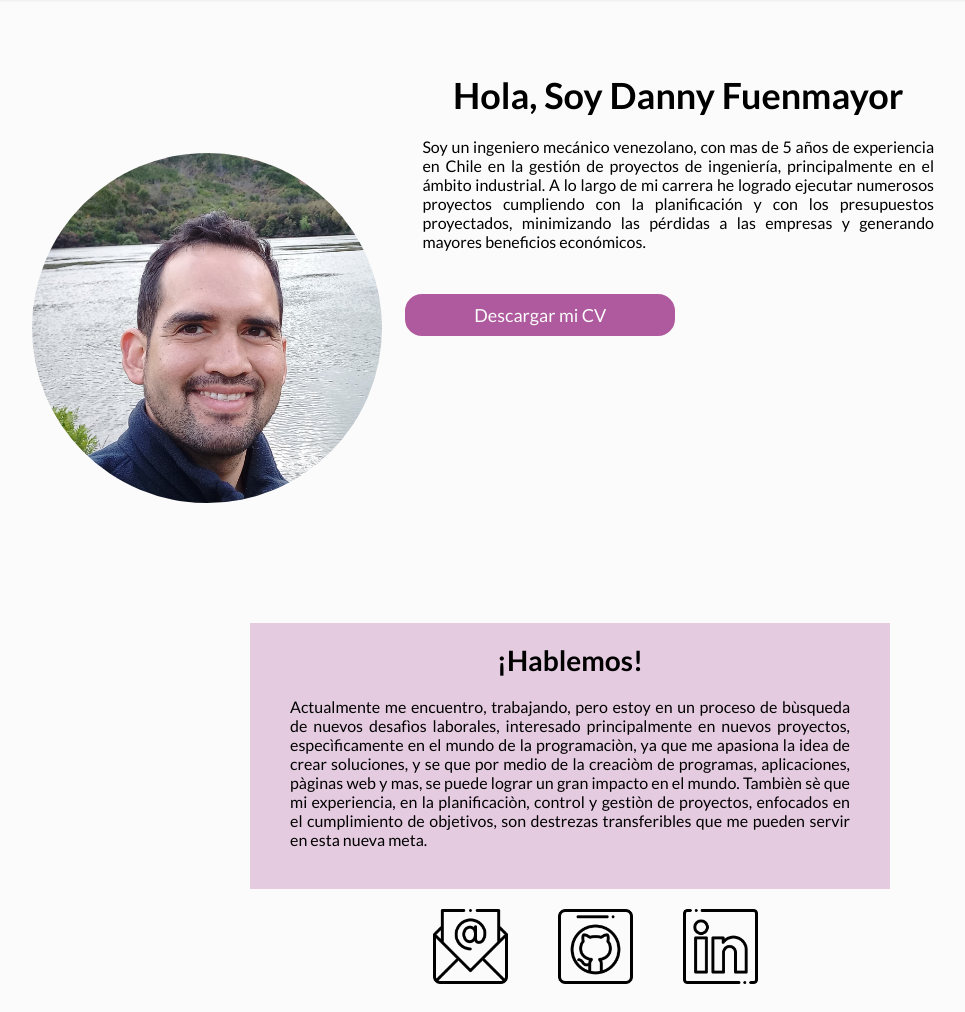
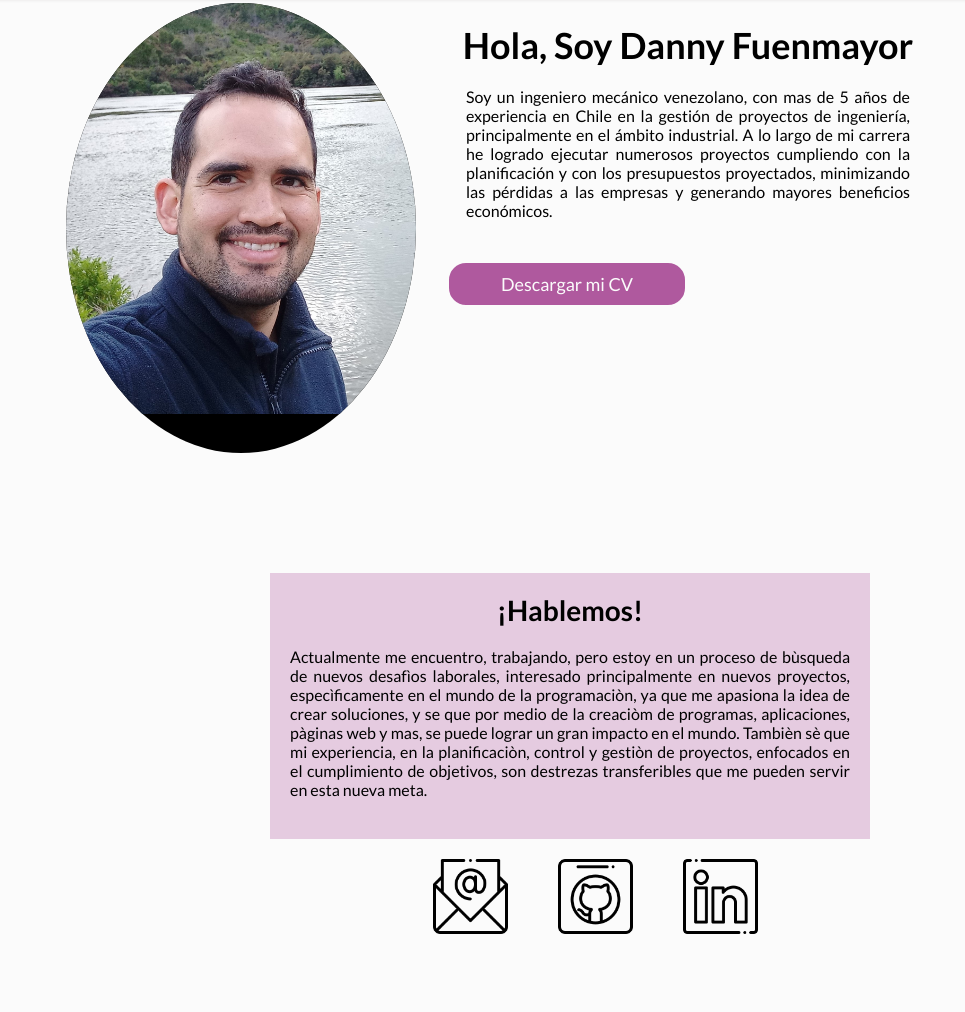
Before and after one commit to Dannyfuenmayor/proyecto-2-cod-latam, a plain HTML site: page index.html in a window 1280 px wide. Shown: the part 97-1109 px from the top of the page, without its empty margins (70-1035 px from the left). Drawn offline with Linux system fonts and the light colour scheme.

Commit message:
se agrega sección de JS y se hacen algunas modificaciones

```diff
--- a/css/styles.css
+++ b/css/styles.css
@@ -31,7 +31,8 @@ a {
 *  el margin: auto; para tenerlo centrado fácilmente ;)
 */
 main {
-    max-width: 767px;
+    width: 767px;
+    max-width: 100%;
     margin: auto;
     text-align: center;
     background-color: #fbfbfb;
@@ -47,7 +48,6 @@ header {
     max-height: 15vh;
     width: 100%;
     max-width: 100%;
-    margin-bottom: 20px;
     box-shadow: 0px 5px 5px 0px rgb(199, 196, 196);
     left: 0;
     top: 0;
@@ -67,9 +67,16 @@ header img{
 
 }
 .item-menu1 {
-    padding: 20px;
+   padding: 20px;
     font-size: 18px;
 
+}
+#descargar:hover,
+#item-menu2:hover,
+li.item-menu1:hover,
+li.item-menu1 a.active:hover {
+    background: rgba(175,89,158, 0.5);
+    transition: background-color 0.3s;
 }
 
 p {
@@ -78,6 +85,7 @@ p {
     padding: 20px;
     font-size: 16px;
     max-width: 400px;
+
 
 }
 
@@ -95,10 +103,8 @@ h2 {
 
 #inicio {
     min-height: 85vh;
-    margin-top: 50px;
+    padding-top: 110px;
     margin-bottom: 20px;
-    max-height: 85vh;
-
 
 
 }
@@ -115,8 +121,8 @@ h2 {
     width: 80%;
     height: auto;
     max-width: 350px;
-    max-height: 350px;
-    margin-top: 100px;
+    max-height: 40%;
+
 }
 
 .circular img {
@@ -140,21 +146,22 @@ h2 {
     color: #fbfbfb;
     font-size: 18px;
     margin-left: 25%;
-    margin-bottom: 10%;
+    margin-bottom: 20px;
 
 }
 
 #contacto {
     min-height: 85vh;
-    margin-top: 120px;
+    padding-top: 120px;
     max-height: 100vh;
     margin-bottom: 20px;
-    max-height: 85vh;
+    max-height: 100vh;
 
 }
 
 #hablemos {
     background-color: rgba(175,89,158, 0.3);
+
 }
 
 footer {
@@ -174,8 +181,10 @@ footer {
 
 @media (min-width: 1200px) {
 
+
     main {
         max-width: 100%;
+        width: 1200px;
 
     }
 
@@ -187,16 +196,15 @@ footer {
 
     }
 
-    #inicio
-    {
+    #inicio {
         display: flex;
         flex-direction:row;
         justify-content: space-around;
         align-items: flex start;
-        padding-top: 150px;
+       /*  padding-top: 150px; */
         min-height: 50vh;
         max-width: 80%;
-        margin-top: 0;
+        padding-top: 100px;
     }
 
     .circular {
@@ -206,8 +214,9 @@ footer {
         overflow: hidden;
         border-radius: 50%;
         background-color: black;
-        margin-right: 20px;
+        margin-right: 30px;
         margin-top: o;
+        max-height: 450px;
 
 
     }
@@ -224,13 +233,15 @@ footer {
     text-align: justify;
   }
 
-  li {
-    padding-left: 50px;
+  #item-menu2 {
+    margin-left: 50px;
   }
 
 
   #contacto {
     min-height: 50vh;
+    margin-top: 0;
+    padding-top: 100px;
   }
 
 
--- a/index.html
+++ b/index.html
@@ -18,7 +18,7 @@
         <menu id="menu1">
             <ul>
                 <li class="item-menu1">
-                    <a href="#inicio">Inicio  </a>
+                    <a href="#inicio" class="active">Inicio  </a>
 
                 </li>
                 <li class="item-menu1">
@@ -111,6 +111,6 @@
 
     </main>
 
-
+<script src="js/main.js"></script>
 </body>
 </html>
--- /dev/null
+++ b/js/main.js
@@ -0,0 +1,8 @@
+menuitems.forEach(function(item) {
+    item.addEventlistener ('click', function(e) {
+        const currentItem = document.querySelector('.active');
+        currentItem.classList.remove('active');
+        e.target.classList.add('active');
+    });
+
+});
```
